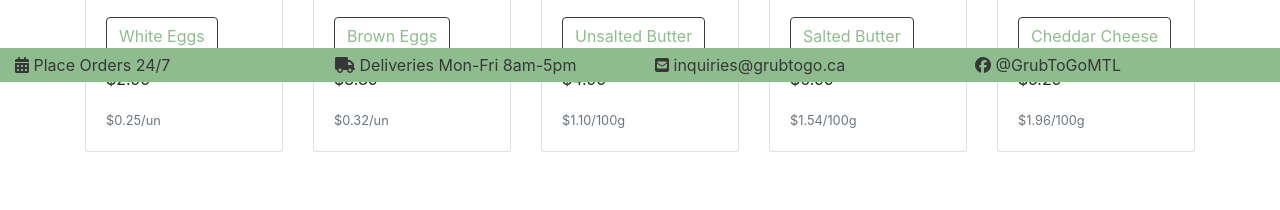
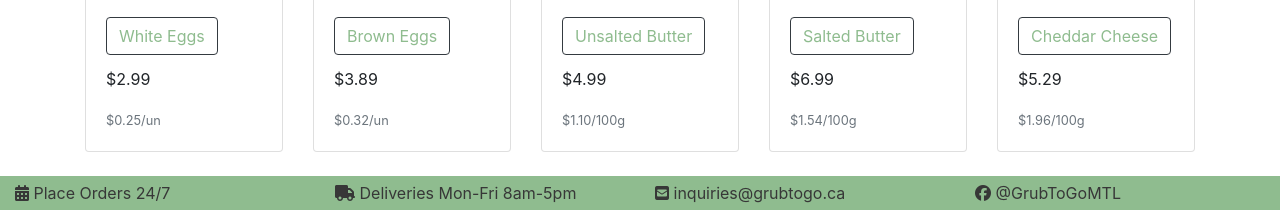
Before and after one commit to ramona-1010/GrubToGo, a website: page dairyandeggs.html in a window 1280 px wide. Shown: the part 718-928 px from the top of the page. Before the commit the page ends 894 px from the top, so only its background shows below. Drawn offline with nearby package versions, Linux system fonts and the light colour scheme.

Commit message:
updated !!

```diff
--- a/dairyandeggs.html
+++ b/dairyandeggs.html
@@ -161,7 +161,7 @@
         </div>
 
         <!--Footer-->
-          <div class="footer">
+          <div id="special-footer" class="footer">
             <div class="container-fluid">
                 <div class="row">
                   <div class="col-sm-3"><i class="fas fa-calendar-alt"></i> Place Orders 24/7</div>
--- a/homepage.css
+++ b/homepage.css
@@ -48,7 +48,18 @@ a.drop-item:link, a.drop-item:visited {
 
 
 /*-----Footer-----*/
-.footer {
+#special-footer {
+    position: relative;
+    padding-top: 5px;
+    padding-bottom: 5px;
+    left: 0;
+    bottom: 0;
+    width: 100%;
+    background-color: #8FBC8F;
+    color: #373737;
+}
+
+#homepage-footer {
     position: absolute;
     padding-top: 5px;
     padding-bottom: 5px;
@@ -58,3 +69,14 @@ a.drop-item:link, a.drop-item:visited {
     background-color: #8FBC8F;
     color: #373737;
 }
+
+.footer {
+    position: relative;
+    padding-top: 5px;
+    padding-bottom: 5px;
+    left: 0;
+    bottom: 0;
+    width: 100%;
+    background-color: #8FBC8F;
+    color: #373737;
+}
```
Also changed, not shown: index.html (+4 -3 lines).
